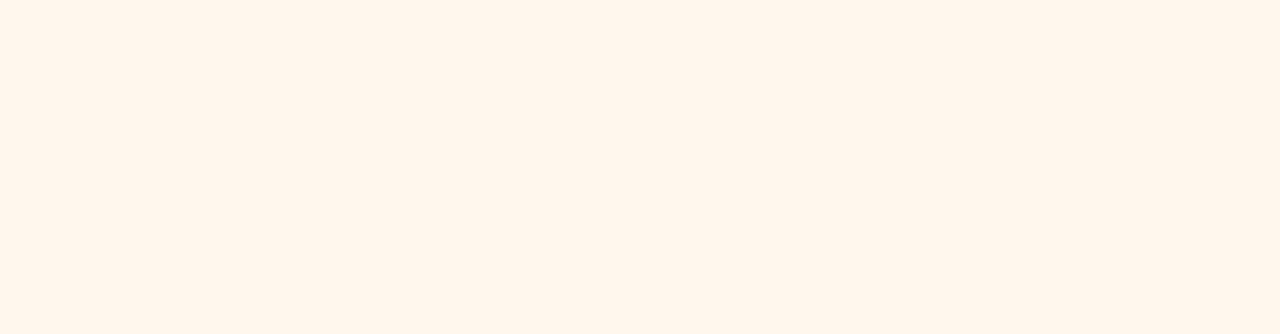
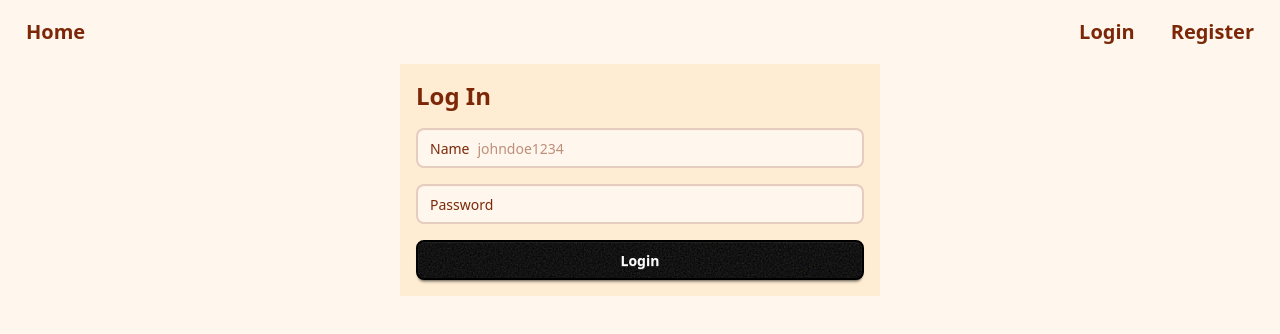
Before and after one commit to thegamecracks/comp214-group-project, a React (Vite) app in the folder packages/frontend/: page /login in a window 1280 px wide. Before the commit this address had no page. Shown: the top 334 px of the page. Built offline with nearby package versions, Linux system fonts and the light colour scheme.

Commit message:
feat(frontend): add login/logout functionality
Logout doesn't trigger a refresh, need to figure that out

```diff
--- a/packages/frontend/src/App.tsx
+++ b/packages/frontend/src/App.tsx
@@ -5,6 +5,7 @@ import "./index.css"
 import Frame from "./components/Frame"
 import { Auth, AuthContext } from "./lib/auth"
 import Home from "./pages/Home"
+import Login from "./pages/Login"
 
 export function App() {
   const [token, setToken] = useState("")
@@ -15,6 +16,7 @@ export function App() {
         <Routes>
           <Route element={<Frame />}>
             <Route index element={<Home />} />
+            <Route path="/login" element={<Login />} />
           </Route>
         </Routes>
       </BrowserRouter>
--- a/packages/frontend/src/components/Frame.tsx
+++ b/packages/frontend/src/components/Frame.tsx
@@ -1,10 +1,19 @@
+import { useContext } from "react"
 import { Link, Outlet } from "react-router"
 
+import { AuthContext } from "@/lib/auth"
+
 export function Frame() {
+  const auth = useContext(AuthContext)!
+
   return (
     <div>
       <nav className="navbar flex">
         <Link to="/" className="btn btn-ghost text-xl">Home</Link>
+        <div className="flex-1" />
+        {!auth.isLoggedIn() ? <Link to="/login" className="btn btn-ghost text-xl">Login</Link> : <></>}
+        {!auth.isLoggedIn() ? <Link to="/login" className="btn btn-ghost text-xl">Register</Link> : <></>}
+        {auth.isLoggedIn() ? <button onClick={auth.clearToken} className="btn btn-ghost text-xl">Logout</button> : <></>}
       </nav>
       <Outlet />
     </div>
--- /dev/null
+++ b/packages/frontend/src/pages/Login.tsx
@@ -0,0 +1,49 @@
+import { useContext, useState } from "react"
+import { useNavigate } from "react-router"
+import type { FormEvent } from "react"
+
+import { AuthContext } from "@/lib/auth"
+
+function Login() {
+  const auth = useContext(AuthContext)!
+  const [error, setError] = useState("")
+  const navigate = useNavigate()
+
+  async function tryLogin(e: FormEvent<HTMLFormElement>) {
+    e.preventDefault()
+
+    const url = auth.getFullURL("/auth/token")
+    const body = new FormData(e.currentTarget)
+    try {
+      const res = await fetch(url, { body, method: "POST" })
+      const payload = await res.json()
+      if (payload.error) throw new Error(payload.error.message)
+      if (!res.ok) throw new Error(`HTTP ${res.status} (${res.statusText})`)
+
+      auth.setToken(`${payload.token_type} ${payload.access_token}`)
+      navigate("/", { replace: true })
+    } catch (error) {
+      setError(String(error))
+    }
+  }
+
+  return (
+    <div className="flex-1 flex flex-col items-center justify-center">
+      <form onSubmit={tryLogin} className="flex flex-col p-4 gap-4 bg-base-200">
+        <h1 className="text-2xl font-bold">Log In</h1>
+        <label className="input w-md">
+          Name
+          <input type="text" name="username" placeholder="johndoe1234" required />
+        </label>
+        <label className="input w-md">
+          Password
+          <input type="password" name="password" required />
+        </label>
+        <button type="submit" className="btn btn-primary">Login</button>
+        {error ? <p className="alert alert-error">{error}</p> : <></>}
+      </form>
+    </div>
+  )
+}
+
+export default Login
```
